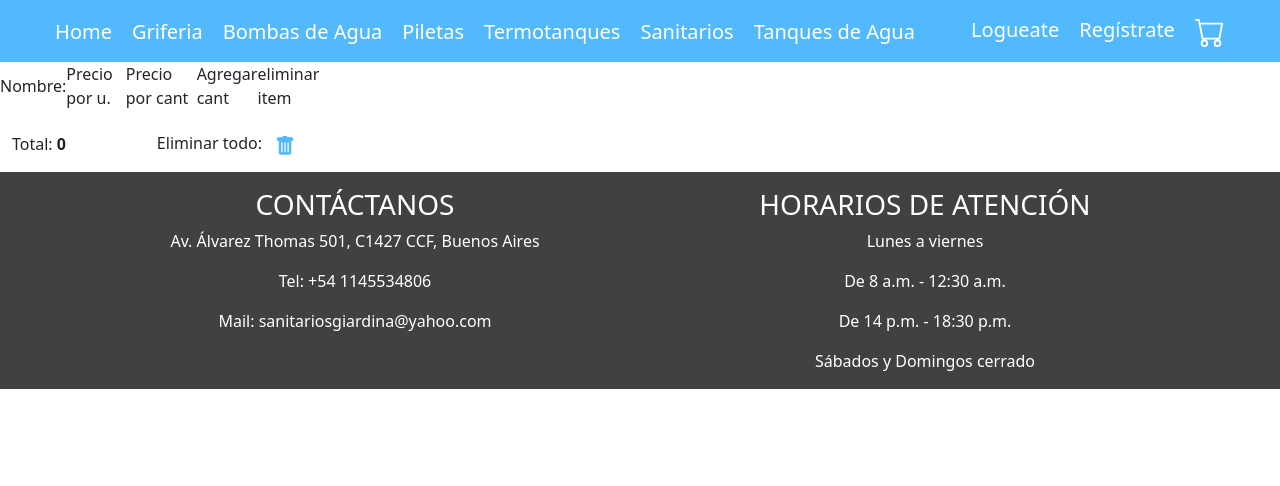
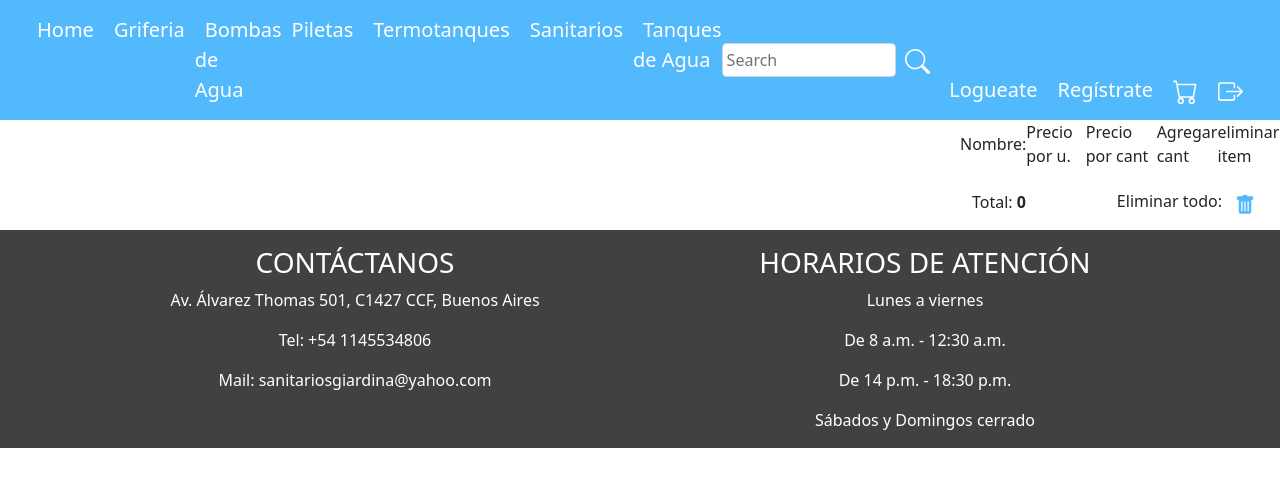
Before and after one commit to iPizza507/SanitariosG, a React (Create React App) app: page /resultados in a window 1280 px wide. Shown: the top 486 px of the page. Built offline with nearby package versions, Linux system fonts and the light colour scheme.

Commit message:
añadiendo buscador

```diff
--- a/src/App.js
+++ b/src/App.js
@@ -17,7 +17,7 @@ import Termotanques from "./Components/paginas/Termotanques";
 import Register from "./Components/paginas/Register";
 import LogIn from "./Components/paginas/LogIn";
 import CarritoDeCompra from "./Components/Carrito/CarritoDeCompra";
-
+import ResultOfList from "./Components/Buscador/ResultOfList";
 function App() {
   return (
     <>
@@ -38,6 +38,7 @@ function App() {
             <Route path="/termotanques" element={<Termotanques />}></Route>
             <Route path="/ingresar" element={<LogIn />}></Route>
             <Route path="/registrarse" element={<Register />}></Route>
+            <Route path="/resultados" element={<ResultOfList />}></Route>
           </Routes>
           <div id="ListaOfCar" className="col-3">
             <CarritoDeCompra />
--- a/src/CSS/App.css
+++ b/src/CSS/App.css
@@ -21,11 +21,10 @@ body {
   text-decoration: none;
 }
 .itemHover:hover {
-  border-radius: 4%;
+  border-radius: 10%;
   color: white;
   text-decoration: underline;
 }
-
 .btn-icon-trash{
   color: rgb(82, 185, 253);
 }
--- /dev/null
+++ b/src/Components/Buscador/ResultOfList.js
@@ -0,0 +1,74 @@
+//Components
+import ImagenesGriferias from "../../assets/ImagenesGriferias";
+import ImagenesTanqueDeAgua from "../../assets/ImagenesTanqueDeAgua";
+import ImagenesTermotanques from "../../assets/ImagenesTermotanques";
+export default function ResultOfList() {
+  let item = localStorage.getItem("search");
+  let newItem = JSON.parse(item);
+  let newListItems = ImagenesGriferias.filter((e) => e.nombre === newItem);
+
+  let newArrList = [ImagenesTanqueDeAgua, ImagenesTermotanques];
+  newArrList.forEach((e, i) => console.log(e[i].url));
+  return (
+    <>
+      <section id="Griferias" className="container">
+        <div className="col row m-4">
+          {newListItems ? (
+            newListItems.map((e) => {
+              return (
+                <div className="col m-2" key={e.url}>
+                  <div className="card m-auto">
+                    <img
+                      src={e.url}
+                      data-bs-toggle="modal"
+                      data-bs-target="#staticBackdropalabama"
+                      alt={e.info}
+                    />
+                    <div className="card-body">
+                      <h5 className="card-title">{e.nombre}</h5>
+                      <p className="card-text">{"$" + e.precio}</p>
+                      <div className="d-flex">
+                        <button type="button" className="btn btnAddToCar m-2">
+                          <svg
+                            xmlns="http://www.w3.org/2000/svg"
+                            width="16"
+                            height="16"
+                            fill="currentColor"
+                            className="bi bi-plus-circle-fill"
+                            viewBox="0 0 16 16"
+                          >
+                            <path d="M16 8A8 8 0 1 1 0 8a8 8 0 0 1 16 0zM8.5 4.5a.5.5 0 0 0-1 0v3h-3a.5.5 0 0 0 0 1h3v3a.5.5 0 0 0 1 0v-3h3a.5.5 0 0 0 0-1h-3v-3z" />
+                          </svg>{" "}
+                          Añadir al carrito
+                        </button>
+                        <button
+                          type="button"
+                          className="btn btnAddToCar m-2"
+                          onClick={() => alert("no hace nada todavia")}
+                        >
+                          <svg
+                            xmlns="http://www.w3.org/2000/svg"
+                            width="16"
+                            height="16"
+                            fill="currentColor"
+                            className="bi bi-plus-circle-fill"
+                            viewBox="0 0 16 16"
+                          >
+                            <path d="M16 8A8 8 0 1 1 0 8a8 8 0 0 1 16 0zM8.5 4.5a.5.5 0 0 0-1 0v3h-3a.5.5 0 0 0 0 1h3v3a.5.5 0 0 0 1 0v-3h3a.5.5 0 0 0 0-1h-3v-3z" />
+                          </svg>{" "}
+                          Más info
+                        </button>
+                      </div>
+                    </div>
+                  </div>
+                </div>
+              );
+            })
+          ) : (
+            <h1>Sorry, NOT FOUND</h1>
+          )}
+        </div>
+      </section>
+    </>
+  );
+}
--- a/src/Components/navegacion/NavBar2.js
+++ b/src/Components/navegacion/NavBar2.js
@@ -1,13 +1,46 @@
 //Dependency
 import { Link } from "react-router-dom";
+import { useNavigate } from "react-router-dom";
 
 export const NavBar2 = () => {
-  const carDeployment = document.getElementById("ListaOfCar");
+  const history = useNavigate();
+  //mostrar o esconder el carrito de compras
   const moveCart = () => {
+    let carDeployment = document.getElementById("ListaOfCar");
     if (carDeployment.style.display === "none") {
       carDeployment.style.display = "block";
     } else {
       carDeployment.style.display = "none";
+    }
+  };
+  //cerrar sesion
+  const logOut = () => {
+    let person = sessionStorage.getItem("newPerson");
+    if (person) {
+      sessionStorage.clear();
+    }
+  };
+  //buscar
+  const search = (e) => {
+    e.preventDefault();
+    const item = document.getElementById("search").value;
+    if (item.length === 0 || item === "") {
+      alert("Error!");
+    } else if (item.length < 3) {
+      alert("Error, write more");
+    } else {
+      if (localStorage.key("search")) {
+        //si existe, removerlo y crear uno nuevo..
+        localStorage.removeItem("search");
+        let newItem = JSON.stringify(item);
+        localStorage.setItem("search", newItem);
+        history(`/resultados?keyword=${item}`);
+      } else {
+        //crear uno nuevo..
+        let newItem = JSON.stringify(item);
+        localStorage.setItem("search", newItem);
+        history(`/resultados?keyword=${item}`);
+      }
     }
   };
   return (
@@ -25,6 +58,7 @@ export const NavBar2 = () => {
           >
             <span className="navbar-toggler-icon"></span>
           </button>
+
           <div className="collapse navbar-collapse" id="navbarSupportedContent">
             <ul className="navbar-nav me-auto mb-2 mb-lg-0 justify-content-center m-auto">
               <li className="nav-item">
@@ -63,6 +97,27 @@ export const NavBar2 = () => {
                 </Link>
               </li>
             </ul>
+            <form className="d-flex form-inline" onSubmit={search}>
+              <input
+                className="form-control p-1 m-0"
+                type="search"
+                placeholder="Search"
+                aria-label="Search"
+                id="search"
+              />
+              <button className="btn itemHover m-0 p-0 mx-2" type="submit">
+                <svg
+                  xmlns="http://www.w3.org/2000/svg"
+                  width="25"
+                  height="25"
+                  fill="currentColor"
+                  className="bi bi-search"
+                  viewBox="0 0 16 16"
+                >
+                  <path d="M11.742 10.344a6.5 6.5 0 1 0-1.397 1.398h-.001c.03.04.062.078.098.115l3.85 3.85a1 1 0 0 0 1.415-1.414l-3.85-3.85a1.007 1.007 0 0 0-.115-.1zM12 6.5a5.5 5.5 0 1 1-11 0 5.5 5.5 0 0 1 11 0z" />
+                </svg>
+              </button>
+            </form>
             <ul className="navbar-nav me-auto mb-2 mb-lg-0 m-auto ">
               <li className="nav-item">
                 <Link className="itemHover" to="/ingresar">
@@ -78,13 +133,34 @@ export const NavBar2 = () => {
                 <Link className="itemHover" to="#" onClick={moveCart}>
                   <svg
                     xmlns="http://www.w3.org/2000/svg"
-                    width="30"
-                    height="30"
+                    width="25"
+                    height="25"
                     fill="currentColor"
                     className="bi bi-cart"
                     viewBox="0 0 16 16"
                   >
                     <path d="M0 1.5A.5.5 0 0 1 .5 1H2a.5.5 0 0 1 .485.379L2.89 3H14.5a.5.5 0 0 1 .491.592l-1.5 8A.5.5 0 0 1 13 12H4a.5.5 0 0 1-.491-.408L2.01 3.607 1.61 2H.5a.5.5 0 0 1-.5-.5zM3.102 4l1.313 7h8.17l1.313-7H3.102zM5 12a2 2 0 1 0 0 4 2 2 0 0 0 0-4zm7 0a2 2 0 1 0 0 4 2 2 0 0 0 0-4zm-7 1a1 1 0 1 1 0 2 1 1 0 0 1 0-2zm7 0a1 1 0 1 1 0 2 1 1 0 0 1 0-2z" />
+                  </svg>
+                </Link>
+              </li>
+              <li className="nav-item" id="cart">
+                <Link className="itemHover" to="#" onClick={logOut}>
+                  <svg
+                    xmlns="http://www.w3.org/2000/svg"
+                    width="25"
+                    height="25"
+                    fill="currentColor"
+                    className="bi bi-box-arrow-right"
+                    viewBox="0 0 16 16"
+                  >
+                    <path
+                      fill-rule="evenodd"
+                      d="M10 12.5a.5.5 0 0 1-.5.5h-8a.5.5 0 0 1-.5-.5v-9a.5.5 0 0 1 .5-.5h8a.5.5 0 0 1 .5.5v2a.5.5 0 0 0 1 0v-2A1.5 1.5 0 0 0 9.5 2h-8A1.5 1.5 0 0 0 0 3.5v9A1.5 1.5 0 0 0 1.5 14h8a1.5 1.5 0 0 0 1.5-1.5v-2a.5.5 0 0 0-1 0v2z"
+                    />
+                    <path
+                      fill-rule="evenodd"
+                      d="M15.854 8.354a.5.5 0 0 0 0-.708l-3-3a.5.5 0 0 0-.708.708L14.293 7.5H5.5a.5.5 0 0 0 0 1h8.793l-2.147 2.146a.5.5 0 0 0 .708.708l3-3z"
+                    />
                   </svg>
                 </Link>
               </li>
--- a/src/Components/paginas/Logueo/IniciarSesion.js
+++ b/src/Components/paginas/Logueo/IniciarSesion.js
@@ -2,11 +2,12 @@
 import { Navigate } from "react-router-dom";
 
 export const IniciarSesion = () => {
-  let token = sessionStorage.getItem("token");
-  console.log(token);
+  let person = sessionStorage.getItem("newPerson");
+  //console.log(person);
+
   return (
     <>
-      {token && <Navigate to="/Home" />}
+      {person && <Navigate to="/Home" />}
       <div className="col container">
         <form className="formLogin">
           <div className="mb-3">
--- a/src/Components/paginas/Register.js
+++ b/src/Components/paginas/Register.js
@@ -1,10 +1,10 @@
 import { useNavigate, Navigate } from "react-router-dom";
-import IniciarSesion from "./Logueo/IniciarSesion";
 export default function Register() {
   //para redirigir
   const history = useNavigate();
   //obtener los datos de las sesion
-  let token = sessionStorage.getItem("token");
+  let token = sessionStorage.getItem("newPerson");
+
   const submitHandler = (e) => {
     e.preventDefault();
     const email = document.getElementById("exampleInputEmail1").value;
@@ -24,18 +24,17 @@ export default function Register() {
     } else if (password !== password2) {
       alert("Las contraseñas deben coincidir");
     } else {
-      alert("credenciales va");
+      console.log("credenciales va");
       let person = {
         email: email,
         password: password,
       };
-      console.log(person);
-      sessionStorage.setItem("token", email);
+      let newPerson = JSON.stringify(person);
+      sessionStorage.setItem("newPerson", newPerson);
       history("/Home");
-      return <IniciarSesion infoPersona={(email, password)}></IniciarSesion>;
     }
-    //
   };
+
   return (
     <>
       {token && <Navigate to="/Home" />}
```
Also changed, not shown: src/assets/ImagenesBachas.js (deleted, +0 -28 lines).
